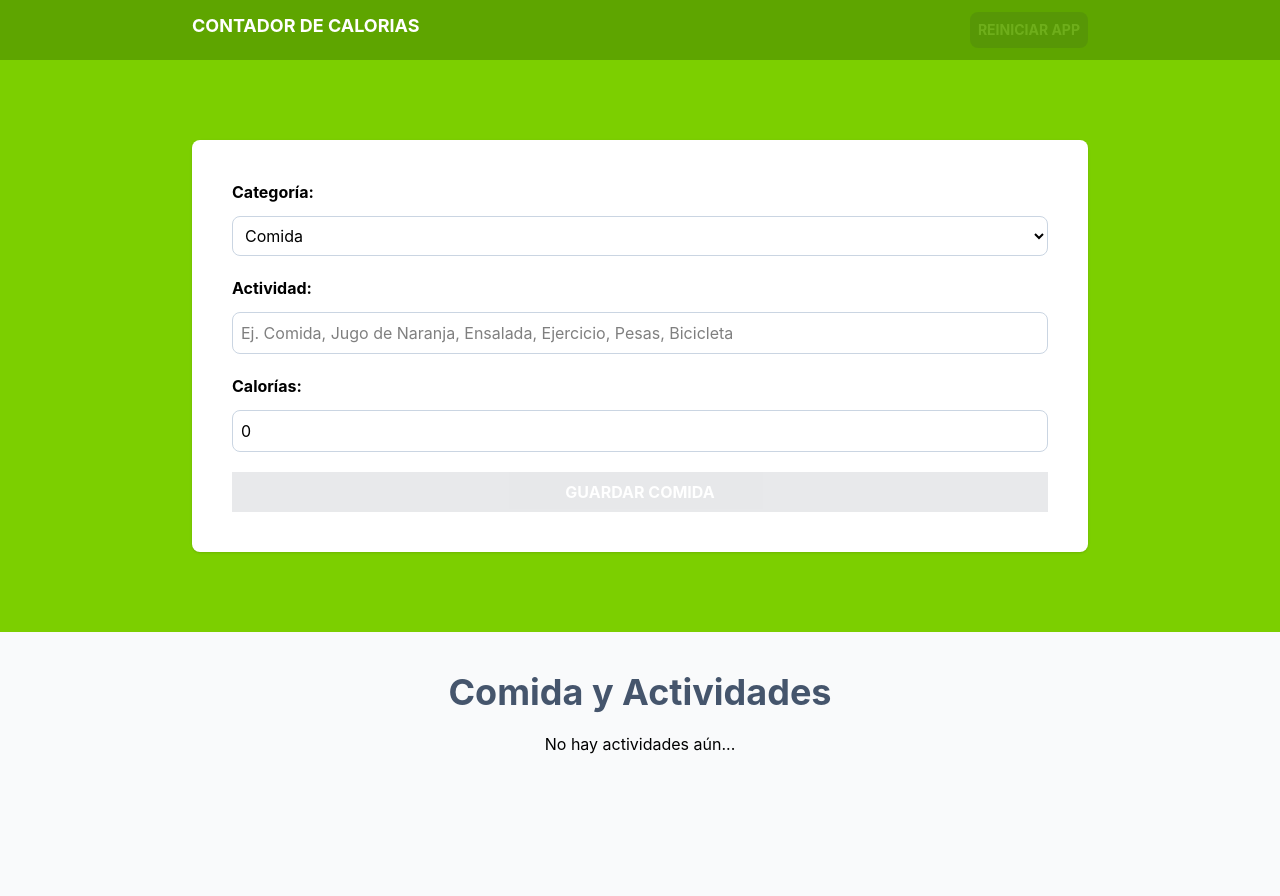
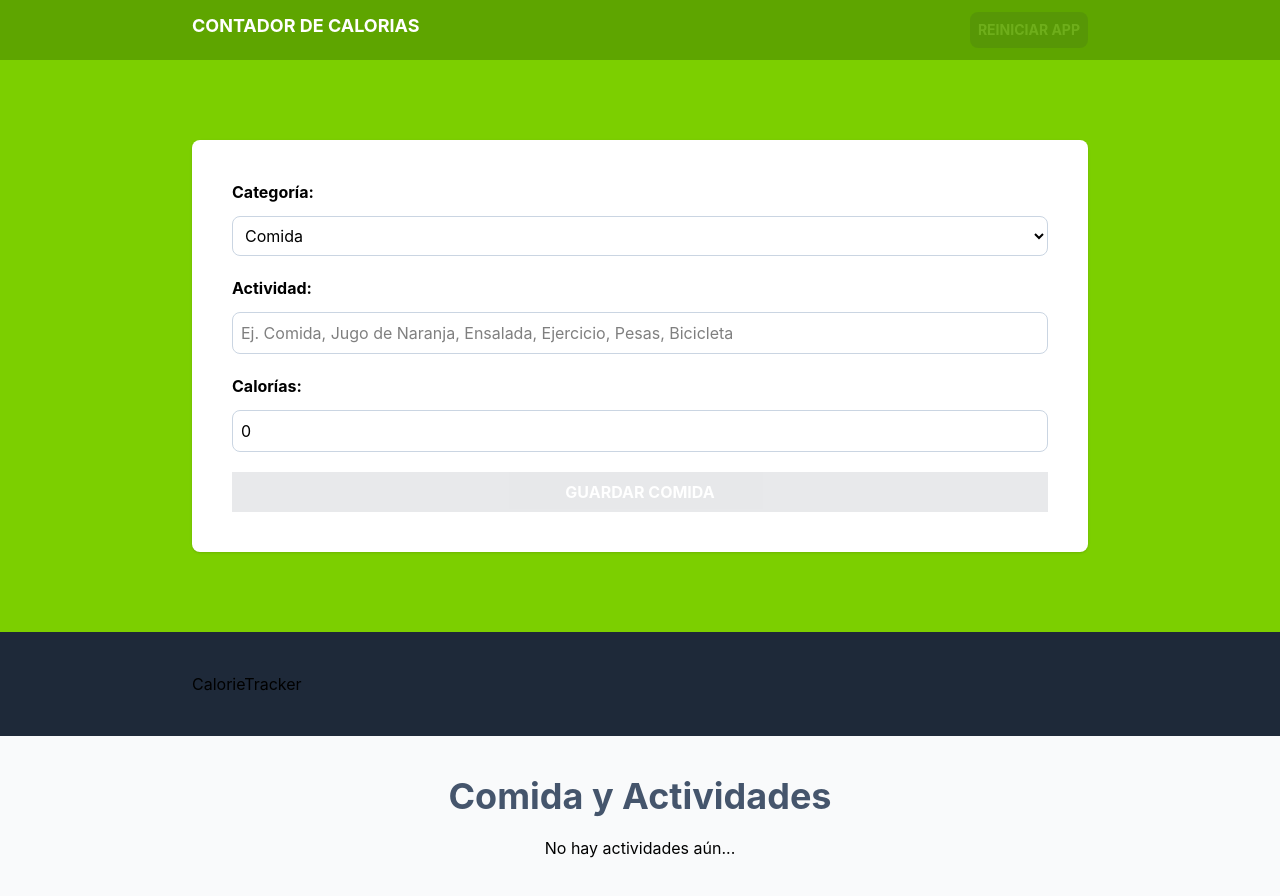
Before and after one commit to andresmdevco/calorie-tracker, a React (Vite) app: page / in a window 1280 px wide. Shown: the top 896 px of the page. Before the commit the page ends 816 px from the top, so only its background shows below. Built offline with nearby package versions, Linux system fonts and the light colour scheme.

Commit message:
feat: add calorie tracker component

```diff
--- a/src/App.tsx
+++ b/src/App.tsx
@@ -2,6 +2,7 @@
 import Form from "./components/Form"
 import { activityReducer, initialState } from "./reducers/activity-reducer"
 import ActivityList from "./components/ActivityList"
+import CalorieTracker from "./components/CalorieTracker"
 
 function App() {
 
@@ -40,6 +41,14 @@
         </div>
       </section>
 
+      <section className="bg-gray-800 p-10">
+        <div className="max-w-4xl mx-auto">
+          <CalorieTracker
+              activities={state.activities}
+          />
+        </div>
+      </section>
+
       <section className="p-10 mx-auto max-w-4xl">
         <ActivityList
           activities={state.activities}
--- /dev/null
+++ b/src/components/CalorieTracker.tsx
@@ -0,0 +1,11 @@
+import type { Activity } from "../types"
+
+type CalorieTrackerProps = {
+    activities: Activity[]
+}
+
+export default function CalorieTracker({activities} : CalorieTrackerProps) {
+  return (
+    <div>CalorieTracker</div>
+  )
+}
```
